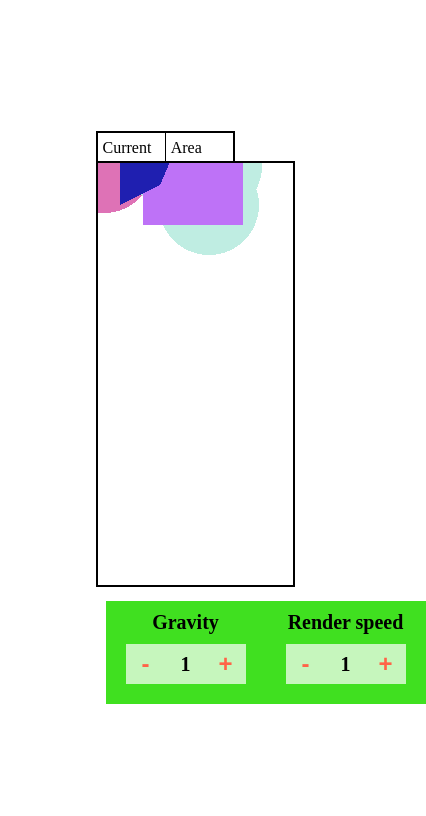
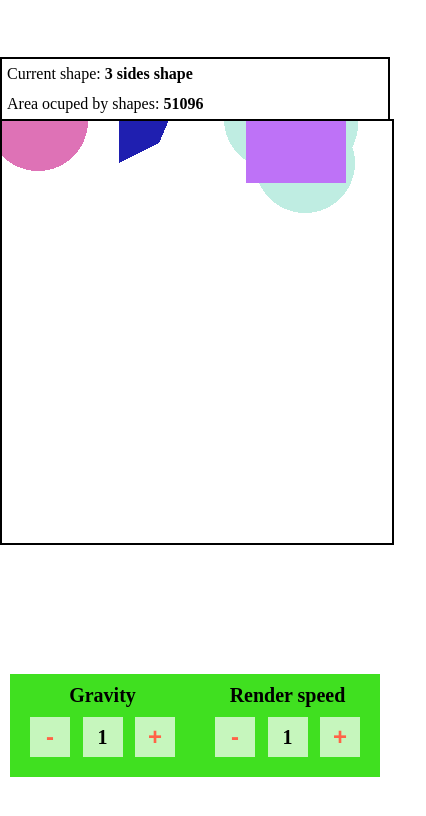
Before and after one commit to vbatsan/pixi-app, a plain HTML site: page index.html in a window 390 px wide. Shown: the whole page, 426 px wide, since content can reach past the window. Drawn offline with Linux system fonts and the light colour scheme; animation ran at ten frames a second.

Commit message:
added responsive

```diff
--- a/index.html
+++ b/index.html
@@ -3,16 +3,18 @@
 <head>
     <meta charset="UTF-8">
     <meta name="viewport" content="width=device-width, initial-scale=1.0">
-    <title>Document</title>
+    <title>Pixi-App</title>
     <link rel="stylesheet" href="./style/style.css">
 </head>
 <body>
     <div class="container hidden">
-        <div class="info">
-            <div class="info-item"><p>Current shape: <span id='element-type'></span></p></div>
-            <div class="info-item"><p>Area ocuped by shapes: <span id='element-sq'></span></p></div>
+        <div>
+            <div class="info">
+                <div class="info-item"><p>Current shape: <span id='element-type'></span></p></div>
+                <div class="info-item"><p>Area ocuped by shapes: <span id='element-sq'></span></p></div>
+            </div>
+            <div id="view"></div>
         </div>
-        <div id="view"></div>
         <div class="controls-block">
             <div class="controls">
                 <h5>Gravity</h5>
--- a/js/figures.js
+++ b/js/figures.js
@@ -1,4 +1,4 @@
-window.gameWidth = window.innerWidth/2;
+window.innerWidth < 765 ? window.gameWidth = window.innerWidth :  window.gameWidth = window.innerWidth/2
 window.gameHeight = window.innerHeight/2;
 window.figurs = []
 
--- a/js/model.js
+++ b/js/model.js
@@ -11,6 +11,14 @@ class Game  {
         this.time = null
         this.currentFigure = null
         this.figuresArea = 0
+
+        window.onresize = () => {
+            window.innerWidth < 765 ? gameWidth = window.innerWidth :  gameWidth = window.innerWidth/2
+
+            gameHeight = window.innerHeight/2
+            this.app.view.width = gameWidth
+            this.app.view.height = gameHeight
+        }
     }
 
 
--- a/js/view.js
+++ b/js/view.js
@@ -1,12 +1,12 @@
 class View {
     constructor() {
-        this.$gravity = document.getElementById('gr')
-        this.$renderSpeed = document.getElementById('spd')
-        this.$incGravityBtn = document.getElementById('inc-gr')
-        this.$decGravityBtn = document.getElementById('dec-gr')
-        this.$incRenderSpeedBtn = document.getElementById('inc-spd')
-        this.$decRenderSpeedBtn = document.getElementById('dec-spd')
-        this.$curentElement = document.getElementById('element-type')
+        this.$gravity = this.getDomElement('#gr')
+        this.$renderSpeed = this.getDomElement('#spd')
+        this.$incGravityBtn = this.getDomElement('#inc-gr')
+        this.$decGravityBtn = this.getDomElement('#dec-gr')
+        this.$incRenderSpeedBtn = this.getDomElement('#inc-spd')
+        this.$decRenderSpeedBtn = this.getDomElement('#dec-spd')
+        this.$curentElement = this.getDomElement('#element-type')
         this.$figuresArea = this.getDomElement('#element-sq')
     }
 
--- a/style/style.css
+++ b/style/style.css
@@ -26,7 +26,7 @@ body {
     height: 30px;
     border: 2px solid black;
     border-bottom: none;
-    width: 70%;
+    width: 80%;
     display: flex;
 }
 
@@ -105,3 +105,32 @@ body {
 .controls {
     display: inline-block;
 }
+
+@media screen and (max-width: 1050px) {
+    .info {
+        width: 100%;
+    }
+}
+
+@media screen and (max-width: 765px) {
+    .container {
+        width: 100%;
+        height: 100vh;
+        display: flex;
+        flex-direction: column;
+        justify-content: space-around;
+    }
+
+    body {
+        align-items: start;
+    }
+
+    .info {
+        flex-direction: column;
+        height: auto;
+    }
+
+    .info-item {
+        border-right: none;
+    }
+}
```
